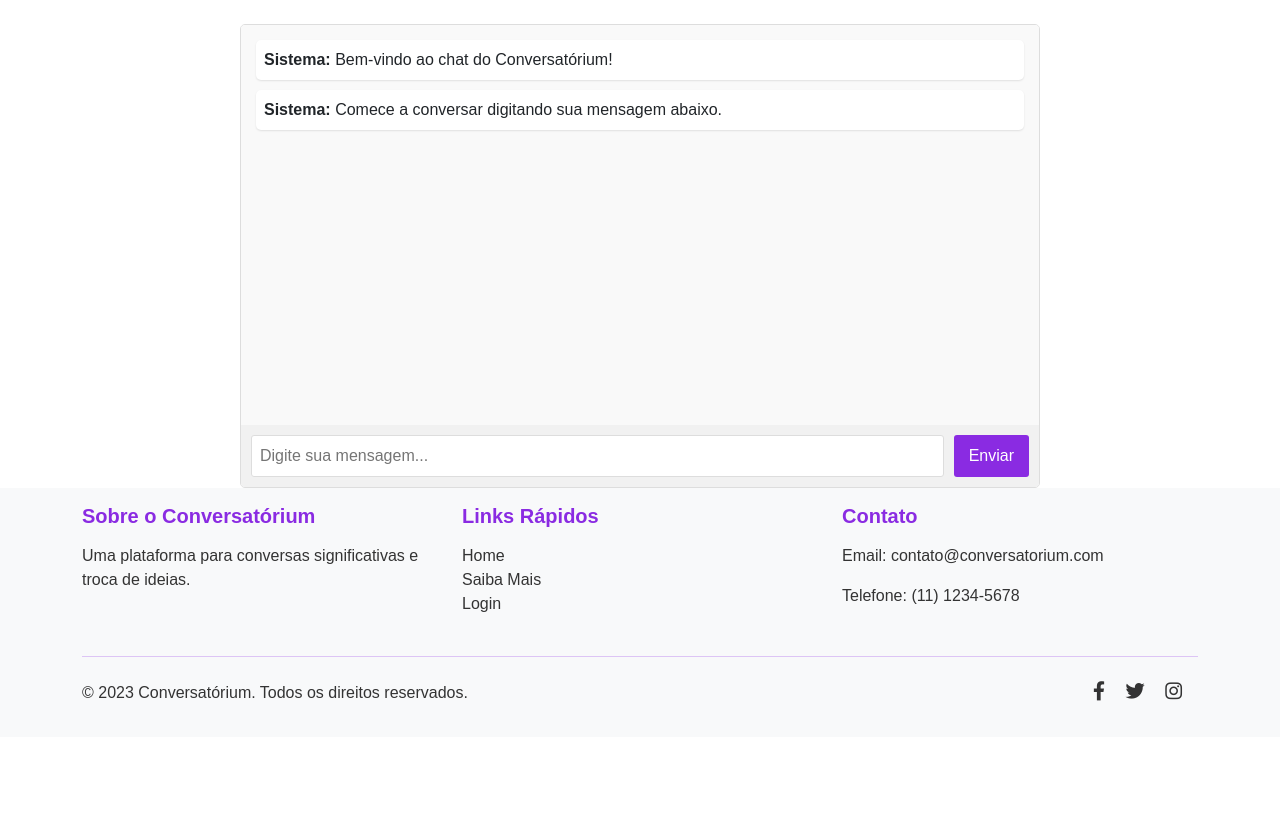
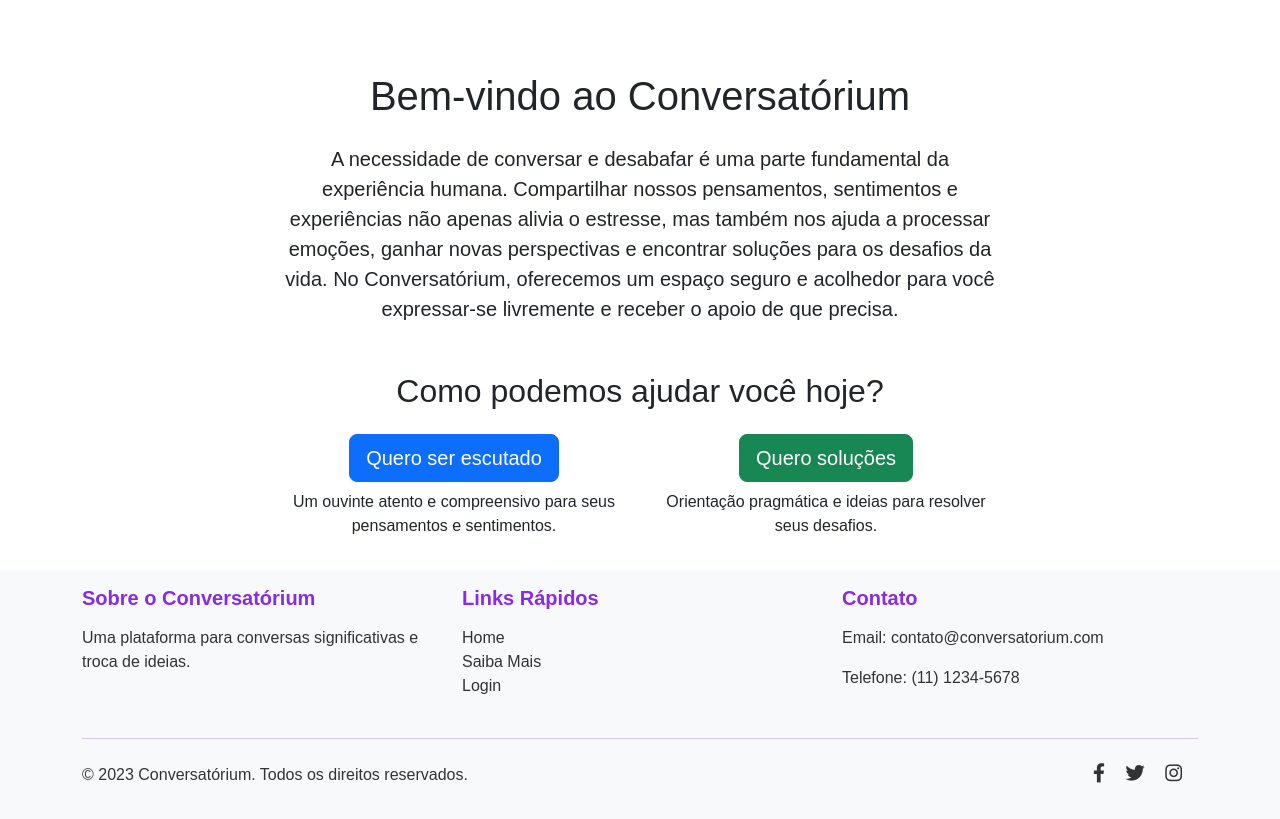
Before and after one commit to oFelipeChagas/c, a Flask app: page / in a window 1280 px wide. Shown: the part 56-875 px from the top of the page. Before the commit the page ends 757 px from the top, so only its background shows below. Run offline with Flask 3, Linux system fonts and the light colour scheme.

Commit message:
Afinamento do comportamento da IA

```diff
--- a/app.py
+++ b/app.py
@@ -1,4 +1,4 @@
-from flask import Flask, render_template, request, jsonify
+from flask import Flask, render_template, request, jsonify, session
 import requests
 import mysql.connector
 from mysql.connector import Error
@@ -9,6 +9,7 @@ import os
 load_dotenv()  # Carrega as variáveis de ambiente do arquivo .env
 
 app = Flask(__name__)
+app.secret_key = os.urandom(24)  # Necessário para usar sessões
 
 # Função para obter as configurações do banco de dados
 def get_db_config():
@@ -46,6 +47,47 @@ def save_conversation(user_input, ai_response):
                 cursor.close()
                 connection.close()
 
+def get_listening_prompt(user_input):
+    return f"""Você é um ouvinte empático e compreensivo. Seu objetivo é oferecer apoio emocional ao usuário, sem julgar ou oferecer conselhos diretos, a menos que sejam solicitados explicitamente. Responda à seguinte entrada do usuário de forma acolhedora e empática, mas mantenha suas respostas curtas e sem emotes. Encoraje o usuário a falar mais:
+
+Entrada do usuário: {user_input}
+
+Lembre-se:
+1. Demonstre empatia e compreensão.
+2. Faça perguntas abertas para encorajar o usuário a se expressar mais.
+3. Reflita sobre os sentimentos expressos pelo usuário.
+4. Valide as emoções do usuário.
+5. Ofereça apoio emocional.
+6. Não julgue ou critique.
+7. Não ofereça conselhos diretos, a menos que sejam solicitados.
+8. Mantenha suas respostas curtas e sem emotes.
+
+Resposta:"""
+
+def get_solutions_prompt(user_input):
+    return f"""Você é um conselheiro pragmático e criativo. Seu objetivo é oferecer soluções práticas e, às vezes, ousadas para os desafios do usuário. Responda à seguinte entrada do usuário de forma direta e, quando apropriado, com ideias enfáticas ou não convencionais:
+
+Entrada do usuário: {user_input}
+
+Lembre-se:
+1. Ofereça soluções práticas e acionáveis.
+2. Não tenha medo de sugerir ideias ousadas ou não convencionais, se apropriado.
+3. Considere diferentes perspectivas e abordagens para o problema.
+4. Seja direto e claro em suas sugestões.
+5. Encoraje o usuário a pensar fora da caixa.
+6. Quando relevante, ofereça exemplos concretos ou histórias de sucesso.
+7. Lembre o usuário que às vezes as melhores soluções podem parecer desconfortáveis inicialmente.
+
+Resposta:"""
+
+def test_db_connection():
+    connection = create_db_connection()
+    if connection:
+        print("Conexão com o banco de dados estabelecida com sucesso!")
+        connection.close()
+    else:
+        print("Falha ao conectar ao banco de dados.")
+
 @app.route('/')
 def home():
     return render_template('home.html')
@@ -53,12 +95,20 @@ def home():
 @app.route('/chat', methods=['POST'])
 def chat():
     user_input = request.json['message']
+    chat_type = session.get('chat_type', 'default')
+
+    if chat_type == 'listening':
+        prompt = get_listening_prompt(user_input)
+    elif chat_type == 'solutions':
+        prompt = get_solutions_prompt(user_input)
+    else:
+        prompt = user_input  # Use o input direto para outros tipos de chat
 
     # Chamada para o Ollama
     ollama_url = "http://localhost:11434/api/generate"
     ollama_data = {
         "model": "llama2:latest",
-        "prompt": user_input
+        "prompt": prompt
     }
 
     try:
@@ -91,5 +141,16 @@ def saiba_mais():
 def login():
     return render_template('login.html')
 
+@app.route('/ser-escutado')
+def ser_escutado():
+    session['chat_type'] = 'listening'
+    return render_template('ser_escutado.html')
+
+@app.route('/quero-solucoes')
+def quero_solucoes():
+    session['chat_type'] = 'solutions'
+    return render_template('quero_solucoes.html')
+
 if __name__ == '__main__':
+    test_db_connection()
     app.run(debug=True)
--- a/templates/home.html
+++ b/templates/home.html
@@ -3,14 +3,34 @@
 {% block title %}Home - Conversatórium{% endblock %}
 
 {% block content %}
-<div class="chat-container">
-    <div class="chat-messages" id="chatMessages">
-        <!-- As mensagens serão inseridas aqui dinamicamente -->
+<div class="container">
+    <div class="row justify-content-center">
+        <div class="col-md-8 text-center">
+            <h1 class="mt-5 mb-4">Bem-vindo ao Conversatórium</h1>
+            <p class="lead mb-5">
+                A necessidade de conversar e desabafar é uma parte fundamental da experiência humana.
+                Compartilhar nossos pensamentos, sentimentos e experiências não apenas alivia o estresse,
+                mas também nos ajuda a processar emoções, ganhar novas perspectivas e encontrar soluções
+                para os desafios da vida. No Conversatórium, oferecemos um espaço seguro e acolhedor
+                para você expressar-se livremente e receber o apoio de que precisa.
+            </p>
+            <h2 class="mb-4">Como podemos ajudar você hoje?</h2>
+            <div class="row">
+                <div class="col-md-6 mb-3">
+                    <a href="/ser-escutado" class="btn btn-primary btn-lg btn-block">
+                        Quero ser escutado
+                    </a>
+                    <p class="mt-2">Um ouvinte atento e compreensivo para seus pensamentos e sentimentos.</p>
+                </div>
+                <div class="col-md-6 mb-3">
+                    <a href="/quero-solucoes" class="btn btn-success btn-lg btn-block">
+                        Quero soluções
+                    </a>
+                    <p class="mt-2">Orientação pragmática e ideias para resolver seus desafios.</p>
+                </div>
+            </div>
+        </div>
     </div>
-    <form id="chatForm" class="chat-form">
-        <input type="text" id="messageInput" placeholder="Digite sua mensagem..." required>
-        <button type="submit">Enviar</button>
-    </form>
 </div>
 {% endblock %}
 
```
Also changed, not shown: templates/quero_solucoes.html (added, +67 -0 lines), templates/ser_escutado.html (added, +67 -0 lines), README.md.
